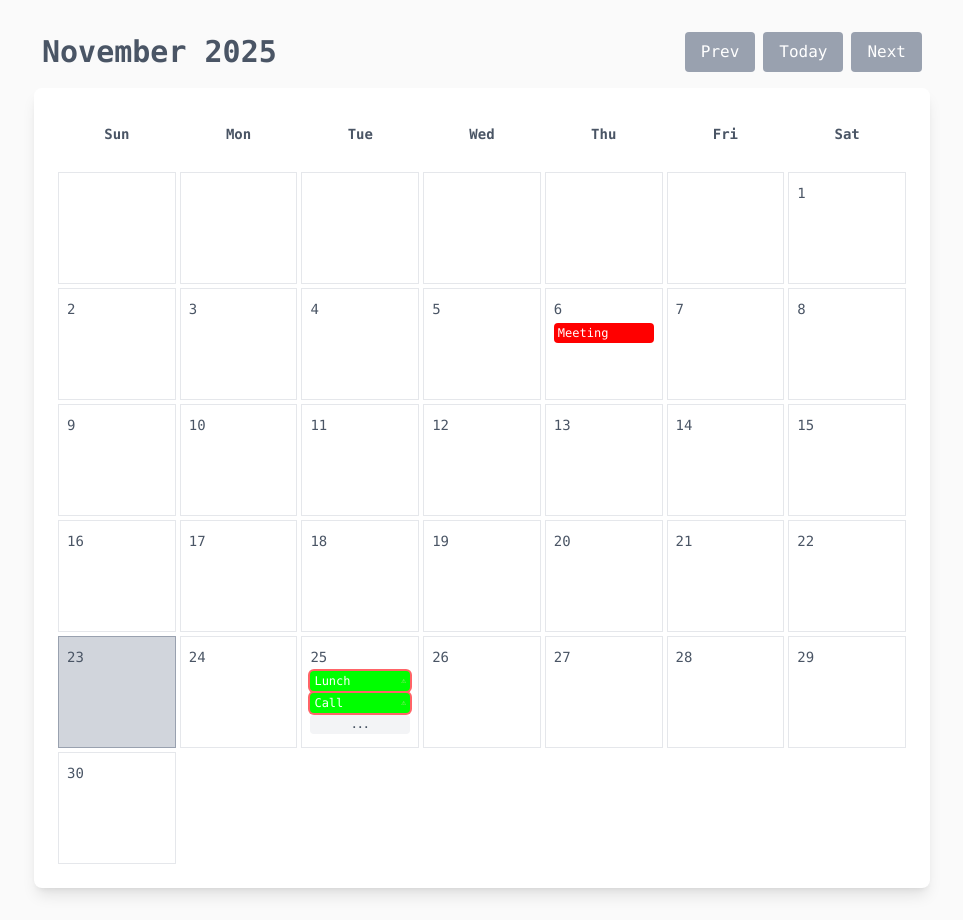
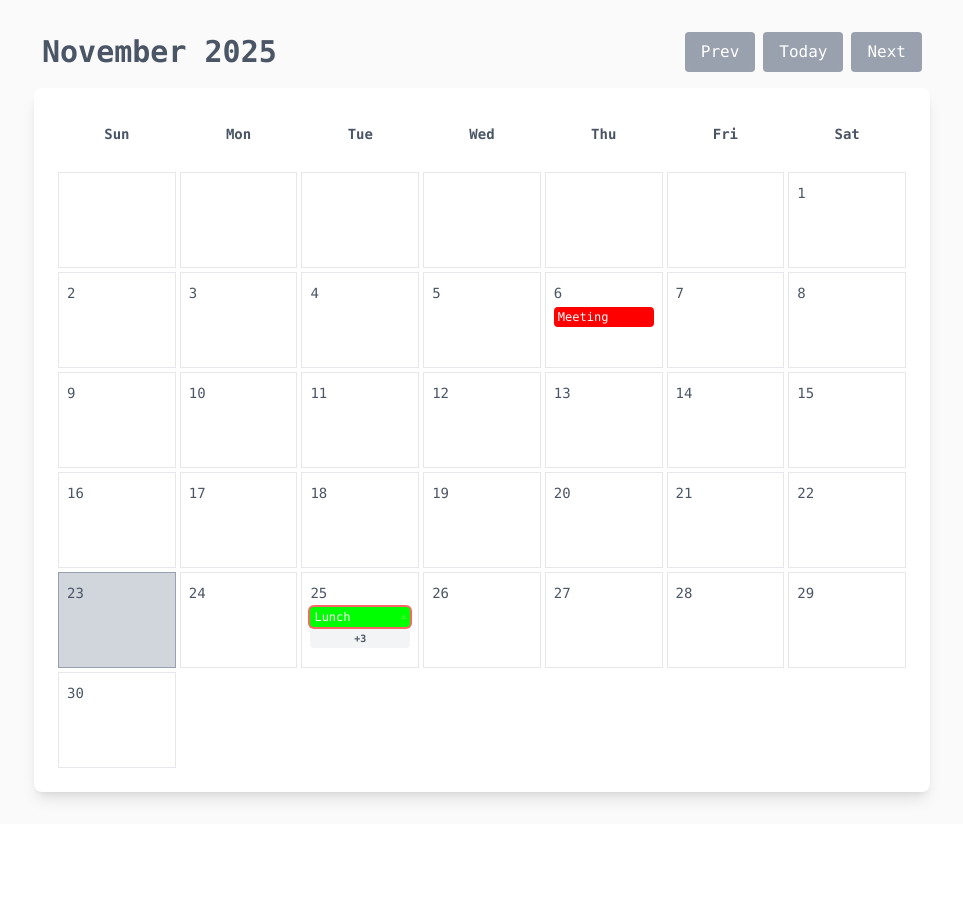
Before and after one commit to NangunooriAbhinav/calendar-assignment, a Next.js app: page / in a window 1280 px wide. Shown: the whole page, without its empty margins (158-1121 px from the left). After the commit the page ends 824 px from the top, so only its background shows below. Built offline with nearby package versions, Linux system fonts and the light colour scheme.

Commit message:
fixed event overflow issue

```diff
--- a/app/page.tsx
+++ b/app/page.tsx
@@ -222,9 +222,12 @@ export default function Home() {
             {days.map((day, index) => {
               const dayEvents = day ? getEventsForDate(day) : [];
               const eventsWithConflicts = getEventsWithConflicts(dayEvents);
-              const maxDisplayEvents = 2;
-              const hasMoreEvents =
-                eventsWithConflicts.length > maxDisplayEvents;
+              const totalEvents = eventsWithConflicts.length;
+              const shouldShowDots = totalEvents >= 3;
+              const maxDisplayEvents = shouldShowDots
+                ? 1
+                : Math.min(2, totalEvents);
+              const hasMoreEvents = totalEvents > maxDisplayEvents;
               const displayEvents = eventsWithConflicts.slice(
                 0,
                 maxDisplayEvents,
@@ -236,7 +239,7 @@ export default function Home() {
                   onClick={() => {
                     handleDayViewClick(day ? day : 0);
                   }}
-                  className={`h-16 sm:h-20 md:h-24 lg:h-28 border border-gray-200 p-0.5 sm:p-1 md:p-2 hover:bg-gray-50 transition-colors ${
+                  className={`h-18 md:h-20 lg:h-24 border border-gray-200 p-0.5 sm:p-1 md:p-2 hover:bg-gray-50 transition-colors ${
                     day && isToday(day) ? "bg-gray-300 border-gray-400" : ""
                   }`}
                 >
@@ -280,7 +283,7 @@ export default function Home() {
                             onClick={() => handleDayViewClick(day)}
                             title={`View all ${eventsWithConflicts.length} events`}
                           >
-                            ...
+                            +{eventsWithConflicts.length - maxDisplayEvents}
                           </div>
                         )}
                       </div>
--- a/public/config.json
+++ b/public/config.json
@@ -26,5 +26,12 @@
     "color": "#00FF00",
     "title": "Meet",
     "date": "2025-11-25"
+  },
+  {
+    "startTime": "14:00",
+    "endTime": "15:00",
+    "color": "#0000FF",
+    "title": "Workshop",
+    "date": "2025-11-25"
   }
 ]
```
